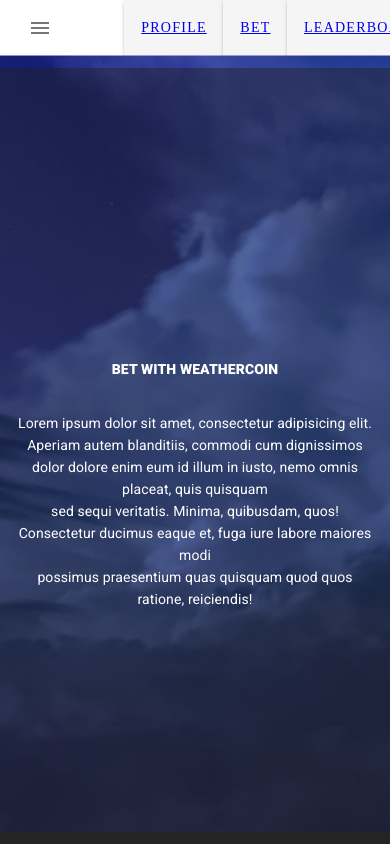
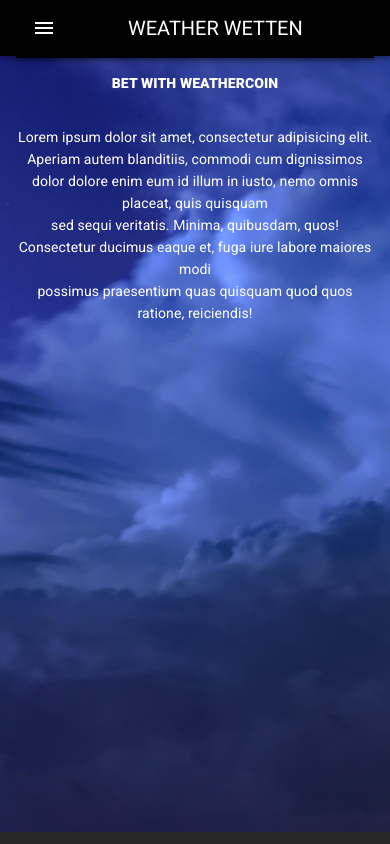
Before and after one commit to 0xProtocol/weatherwetten.nuxt, a Nuxt app: page / in a window 390 px wide. Shown: the top 844 px of the page. Built offline with nearby package versions, Linux system fonts and the light colour scheme.

Commit message:
NavBar is now extra component usable in every document (for responsiveness need new concept)

```diff
--- a/components/Hero.vue
+++ b/components/Hero.vue
@@ -4,13 +4,11 @@
 
 <span class="hero"></span>
 <!-- Overlay over img-->
-<v-overlay absolute>
   <v-card flat color="transparent" >
     <v-card-text class="white--text font-weight-black text-center d-flex flex-column align-center justify-center"
                  :class="headingClass">BET WITH WEATHERCOIN</v-card-text>
     <v-card-subtitle class="white--text text-center d-flex flex-column align-center justify-center" :class="subtitleClass">Lorem ipsum dolor sit amet, consectetur adipisicing elit. Aperiam autem blanditiis, commodi cum dignissimos dolor dolore enim eum id illum in iusto, nemo omnis placeat, quis quisquam<br> sed sequi veritatis. Minima, quibusdam, quos! Consectetur ducimus eaque et, fuga iure labore maiores modi <br>possimus praesentium quas quisquam quod quos ratione, reiciendis!</v-card-subtitle>
   </v-card>
-</v-overlay>
 
 <!-- <iframe
   width="560"
--- a/components/NavBar2.vue
+++ b/components/NavBar2.vue
@@ -1,7 +1,7 @@
 <template>
-  <v-content color="black">
 
-    <v-toolbar color="black" >
+  <v-app-bar app color="black">
+    <v-toolbar color="black" height="60">
         <v-app-bar-nav-icon color="white" @click.stop="drawer = !drawer"></v-app-bar-nav-icon>
         <div class="pb-2">
           <v-img
@@ -30,34 +30,7 @@
         </v-toolbar-items>
       </v-toolbar>
 
-    <!-- NAVBAR DRAWER -->
-    <v-navigation-drawer
-      v-model="drawer"
-      absolute
-      temporary
-      color="black"
-    >
-      <v-overlay>
-        <v-list dense>
-          <v-list-item
-            v-for="item in items"
-            :key="item.title"
-            link
-          >
-            <v-list-item-icon>
-              <v-icon>{{ item.icon }}</v-icon>
-            </v-list-item-icon>
-
-            <v-list-item-content>
-              <v-list-item-title>
-                <nuxt-link :to="{ path: item.link, query: { plan: 'private' }}">{{ item.title }}</nuxt-link>
-              </v-list-item-title>
-            </v-list-item-content>
-          </v-list-item>
-        </v-list>
-      </v-overlay>
-    </v-navigation-drawer>
-  </v-content>
+    </v-app-bar>
 </template>
 
 <script>
@@ -79,5 +52,19 @@ export default {
 </script>
 
 <style>
-
+.hero {
+  background: url('../assets/img/hero.jpg');
+  background-size: cover;
+  width: 100%;
+  height: 100%;
+  position: absolute;
+  top: 0;
+  left: 0;
+  transform: scale(1.03); /*to scale img right to main element (not really a good way but working)*/
+}
+.overlay{
+  justify-content: center;
+  align-items: center;
+  transform: scale(1.03);
+}
 </style>
--- a/nuxt.config.js
+++ b/nuxt.config.js
@@ -72,9 +72,11 @@ export default {
     customVariables: ['~/assets/variables.scss'],
     theme: {
       dark: true,
+      primary: true,
       themes: {
         dark: {
           primary: colors.blue.darken2,
+          test: colors.green,
           accent: colors.grey.darken3,
           secondary: colors.amber.darken3,
           info: colors.teal.lighten1,
--- a/pages/index.vue
+++ b/pages/index.vue
@@ -1,14 +1,14 @@
 <template>
-  <div>
- <!-- <nav-bar/> -->
+    <v-app>
+    <!-- <nav-bar/> -->
     <nav-bar2/>
     <hero/>
-  <HelloWorld/>
     <HelloWorld/>
     <HelloWorld/>
     <HelloWorld/>
     <HelloWorld/>
-  </div>
+    <HelloWorld/>
+    </v-app>
 </template>
 
 
@@ -17,6 +17,7 @@ import NavBar from "../components/NavBar";
 import NavBar2 from "../components/NavBar2";
 import HelloWorld from "@/pages/profile";
 import Hero from "@/components/Hero";
+
 export default {
   name: 'App',
   components: {
```
Lines whose indentation alone changed are shown as unchanged.
